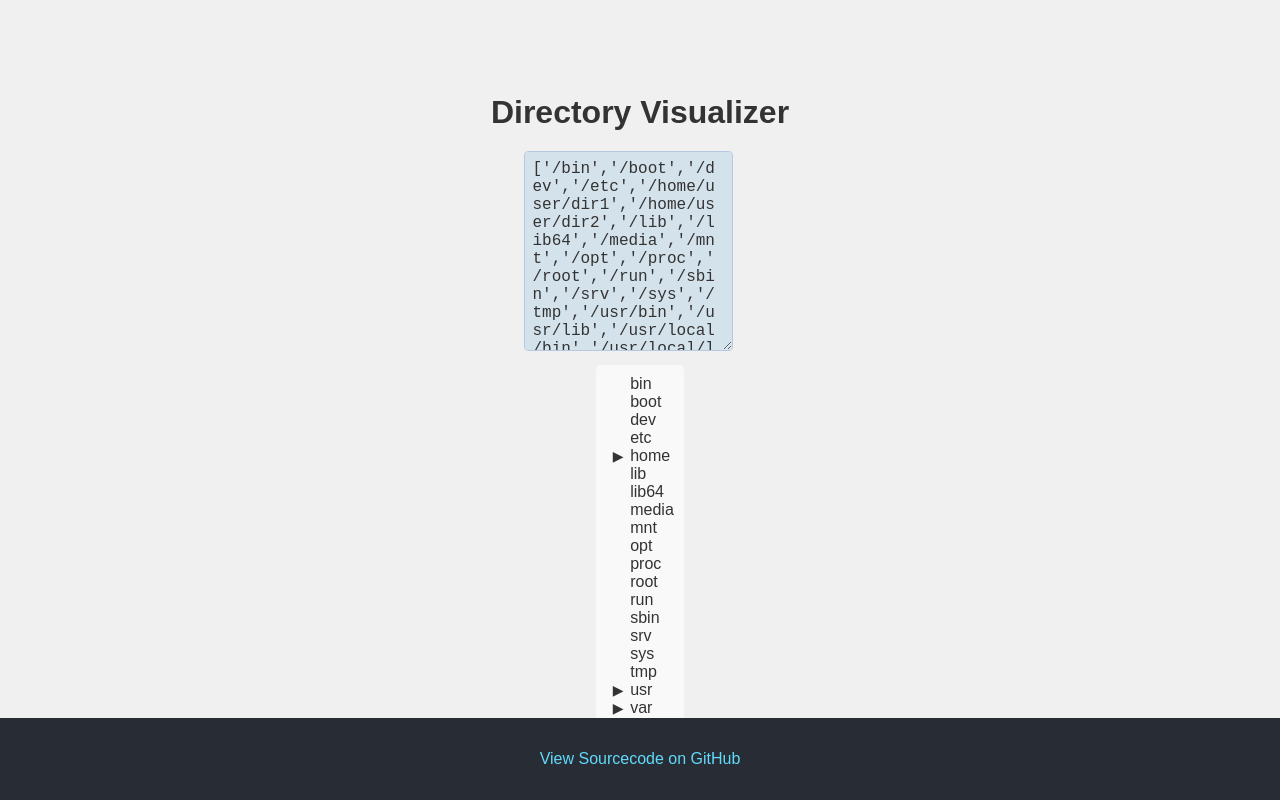
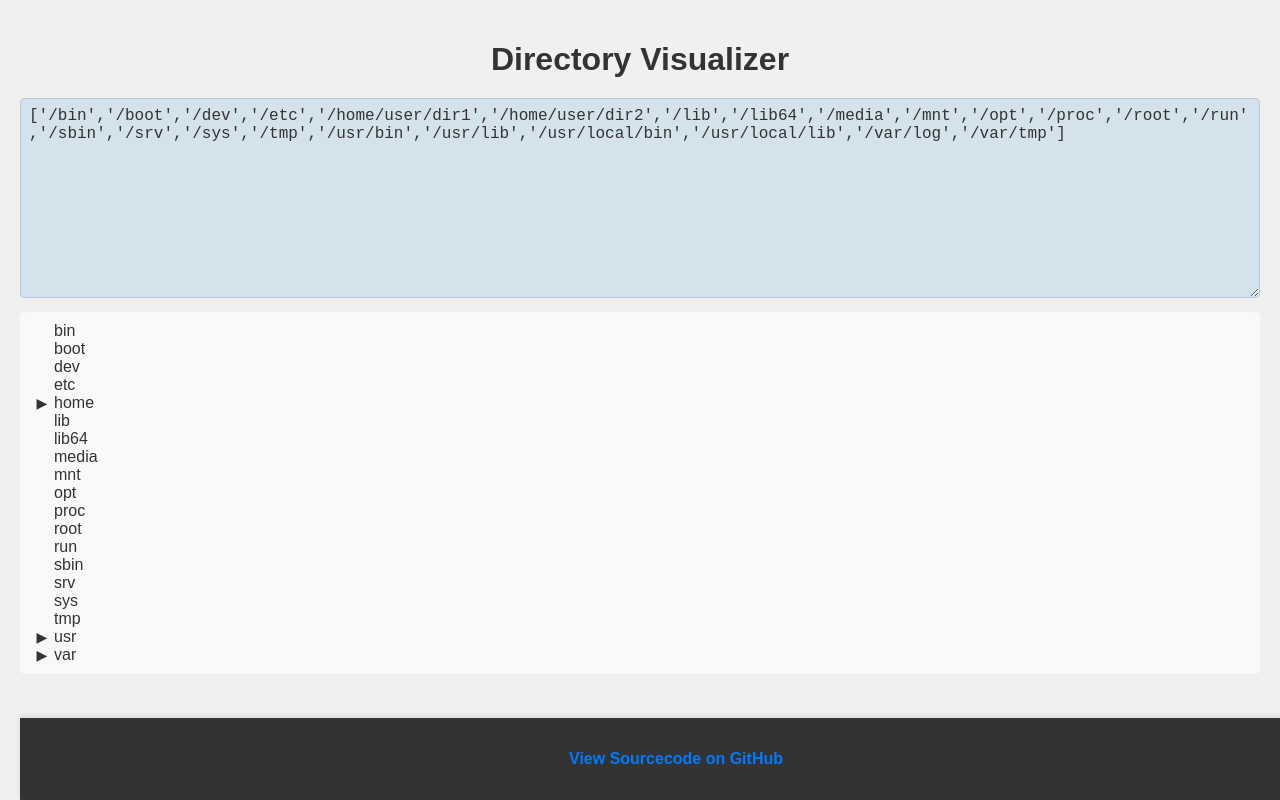
Before and after one commit to 0xApplePie/directory-gui-demo, a React (Create React App) app: page / in a window 1280 px wide. Built offline with nearby package versions, Linux system fonts and the light colour scheme.

Commit message:
new layout

```diff
--- a/public/index.html
+++ b/public/index.html
@@ -1,43 +1,15 @@
 <!DOCTYPE html>
 <html lang="en">
   <head>
-    <meta charset="utf-8" />
+    <meta charset="UTF-8" />
+    <meta name="viewport" content="width=device-width, initial-scale=1.0" />
+    <title>Directory Visualizer</title>
+    <!-- Change this to your desired title -->
     <link rel="icon" href="%PUBLIC_URL%/favicon.ico" />
-    <meta name="viewport" content="width=device-width, initial-scale=1" />
-    <meta name="theme-color" content="#000000" />
-    <meta
-      name="description"
-      content="Web site created using create-react-app"
-    />
-    <link rel="apple-touch-icon" href="%PUBLIC_URL%/logo192.png" />
-    <!--
-      manifest.json provides metadata used when your web app is installed on a
-      user's mobile device or desktop. See https://developers.google.com/web/fundamentals/web-app-manifest/
-    -->
-    <link rel="manifest" href="%PUBLIC_URL%/manifest.json" />
-    <!--
-      Notice the use of %PUBLIC_URL% in the tags above.
-      It will be replaced with the URL of the `public` folder during the build.
-      Only files inside the `public` folder can be referenced from the HTML.
-
-      Unlike "/favicon.ico" or "favicon.ico", "%PUBLIC_URL%/favicon.ico" will
-      work correctly both with client-side routing and a non-root public URL.
-      Learn how to configure a non-root public URL by running `npm run build`.
-    -->
-    <title>React App</title>
+    <!-- This is where the favicon is linked -->
   </head>
   <body>
     <noscript>You need to enable JavaScript to run this app.</noscript>
     <div id="root"></div>
-    <!--
-      This HTML file is a template.
-      If you open it directly in the browser, you will see an empty page.
-
-      You can add webfonts, meta tags, or analytics to this file.
-      The build step will place the bundled scripts into the <body> tag.
-
-      To begin the development, run `npm start` or `yarn start`.
-      To create a production bundle, use `npm run build` or `yarn build`.
-    -->
   </body>
 </html>
--- a/src/components/Footer.tsx
+++ b/src/components/Footer.tsx
@@ -1,22 +1,26 @@
 import React from 'react'
 import styled from 'styled-components'
+import { colors } from '../styles/colors'
 
 const FooterContainer = styled.footer`
   width: 100%;
   padding: 1rem;
-  background-color: #282c34;
-  color: white;
+  background-color: ${colors.textColor};
+  color: ${colors.white};
   text-align: center;
   position: fixed;
   bottom: 0;
+  box-shadow: 0 -2px 5px rgba(0, 0, 0, 0.1);
 `
 
 const FooterLink = styled.a`
-  color: #61dafb;
+  color: ${colors.borderColor};
   text-decoration: none;
+  font-weight: bold;
 
   &:hover {
     text-decoration: underline;
+    color: ${colors.errorColor};
   }
 `
 
--- a/src/components/StyledComponents.tsx
+++ b/src/components/StyledComponents.tsx
@@ -1,17 +1,22 @@
 import styled from 'styled-components'
-import { colors } from '../styles/colors' // Import the color palette
+import { colors } from '../styles/colors'
 
 export const Container = styled.div`
-  display: flex;
   flex-direction: column;
   align-items: center;
-  justify-content: center;
+  justify-content: flex-start;
   height: 100vh;
-  background-color: ${colors.background}; // Use color from palette
+  width: 100%;
+  background-color: ${colors.background};
+  padding: 20px;
+  box-sizing: border-box;
 `
 
 export const Title = styled.h1`
   font-size: 2rem;
-  color: ${colors.textColor}; // Use color from palette
+  color: ${colors.textColor};
   margin-bottom: 20px;
+  flex: 0 0 auto;
+  text-align: center;
+  width: 100%;
 `
--- a/src/components/TextInput.tsx
+++ b/src/components/TextInput.tsx
@@ -9,8 +9,7 @@ const WarningMessage = styled.div`
 `
 
 const TextArea = styled.textarea<{ isValid: boolean }>`
-  width: 90%;
-  max-width: 600px;
+  width: 100%;
   height: 200px;
   padding: 0.5rem;
   font-size: 1rem;
@@ -20,7 +19,6 @@ const TextArea = styled.textarea<{ isValid: boolean }>`
   resize: vertical;
   background-color: ${colors.paleGreyBlue};
   color: ${colors.textColor};
-
   &:focus {
     outline: none;
     border-color: ${colors.borderColor};
@@ -29,9 +27,9 @@ const TextArea = styled.textarea<{ isValid: boolean }>`
 
   ${(props) =>
     !props.isValid &&
-    css`
+    `
       border-color: ${colors.errorColor};
-      background-color: #fff0f0; // red for error
+      background-color: #fff0f0; /* Light red background for errors */
     `}
 `
 
```
